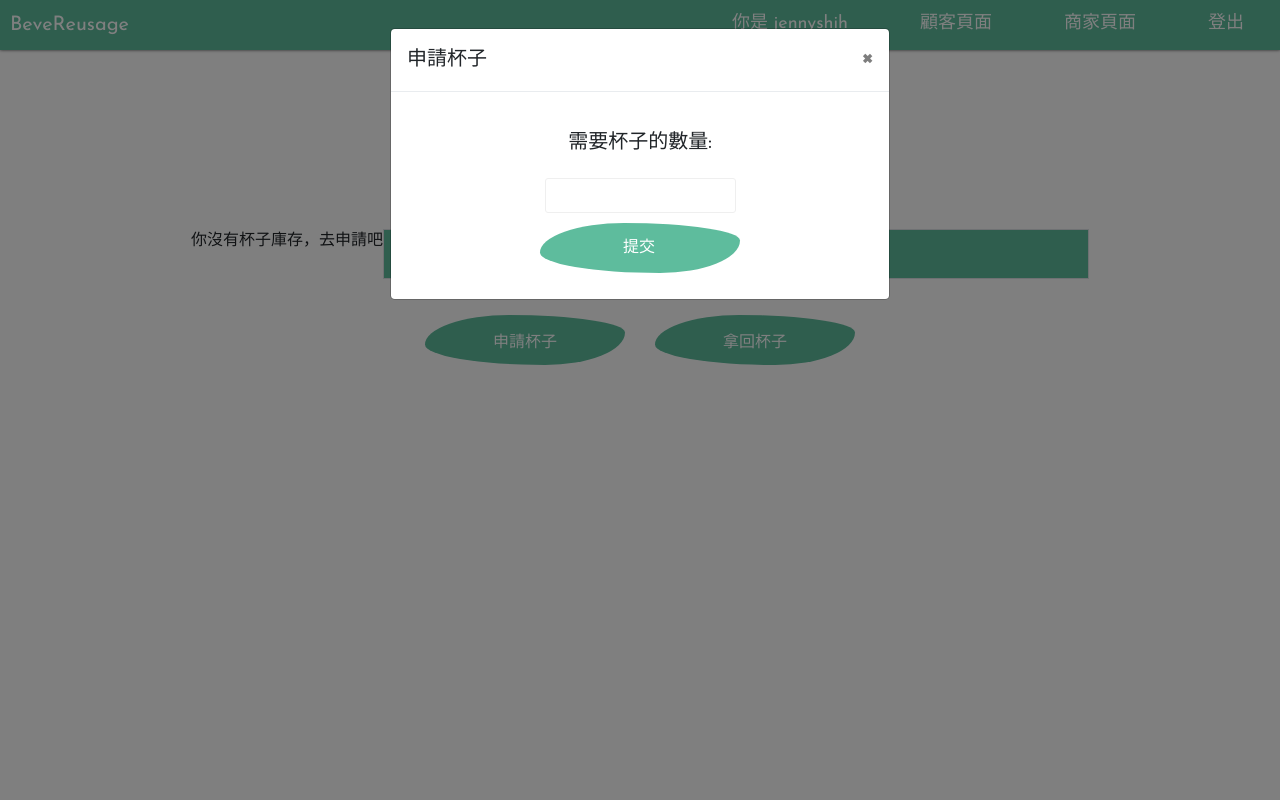
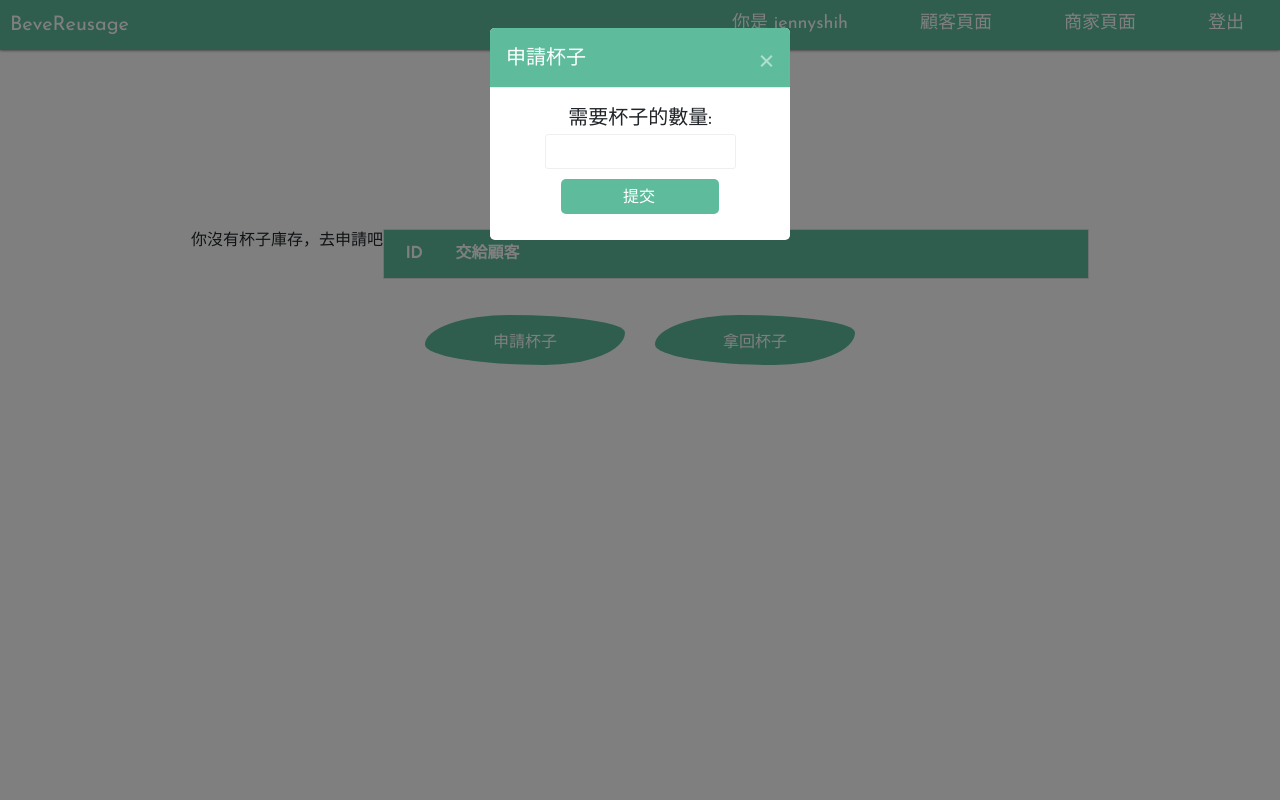
Before and after one commit to jenny-codes/cup-recycling, a Django app: page /interaction/business/manage-cups/ in a window 1280 px wide, after a click on "申請杯子". Run offline with Django 3.2, Linux system fonts and the light colour scheme; a user stored in the database is signed in; data comes from the database, SQL or seed files in the repository; both versions use the stored data as it was after the commit; lists and menus that the app fills with data are empty; some libraries are stand-ins or nearby versions.

Commit message:
修改modal樣式，修正slider

```diff
--- a/interaction/static/css/styles.css
+++ b/interaction/static/css/styles.css
@@ -267,7 +267,13 @@ p{
 	color: var(--color-text);
 	background-color: var(--color-main);
 }
-.btn-style:hover{
+.input-btn-style{
+	color: var(--color-text);
+	background-color: var(--color-main);
+	border-radius: 5px;
+	width:158px;
+}
+.input-btn-style:hover, .btn-style:hover{
 	background-color: var(--color-btn);
 }
 select, option{
@@ -288,6 +294,44 @@ select{
 	padding:0px 20px;
 	color: var(--color-main);
 	position: relative;
+}
+.modal-content{
+	width:300px;
+	border:none;
+}
+.modal-dialog{
+	display: flex;
+	justify-content: center;
+	align-items:center;
+}
+.modal-header{
+	background-color: var(--color-main);
+	height:60px;
+}
+.modal-title{
+	color: var(--color-text);
+}
+.modal-header .close{
+	margin:0px;
+}
+.x-origin{
+	position: relative;
+}
+.x-icon{
+	display: block;
+	width:15px;
+	height:2px;
+	background-color: var(--color-text);
+	position: absolute;
+}
+.x-icon-l{
+	transform: translateX(1px) rotate(45deg);
+}
+.x-icon-r{
+	transform:translateX(1px) rotate(-45deg);
+}
+.modal-body form label{
+	padding:0;
 }
 /* 共同設定---------------------------------------end */
 
--- a/interaction/templates/business_record.html
+++ b/interaction/templates/business_record.html
@@ -25,7 +25,7 @@
               <input type="hidden" name="cup_id" value="{{ cup.id }}">
               <td><div class="table_id">{{ cup.pk }}</div></td>
               <td>{{ assign_form.customer }}</td>
-              <td><input type="submit" name="submit" class="btn btn-style send-btn" value="Send"></td>
+              <td><input type="submit" name="submit" class="btn send-btn" value="Send"></td>
             </form>
           </tr>
         </tbody>
@@ -51,14 +51,17 @@
       <div class="modal-header">
         <h5 class="modal-title" id="exampleModalLabel">申請杯子</h5>
         <button type="button" class="close" data-dismiss="modal" aria-label="Close">
-          <span aria-hidden="true">&times;</span>
+            <div class="x-origin" aria-hidden="true">
+                <span class="x-icon x-icon-l"></span>
+                <span class="x-icon x-icon-r"></span>
+              </div>
         </button>
       </div>
       <div class="modal-body">
         <form action="{% url 'business-request-cups' %}" method="post" class="input-area">
           {% csrf_token %}
           {{ request_form }}
-          <input type="submit" value="提交" name="submit" class="btn btn-style">
+          <input type="submit" value="提交" name="submit" class="btn input-btn-style">
         </form>
       </div>
     </div>
@@ -71,14 +74,17 @@
       <div class="modal-header">
         <h5 class="modal-title" id="exampleModalLabel">拿回杯子</h5>
         <button type="button" class="close" data-dismiss="modal" aria-label="Close">
-          <span aria-hidden="true">&times;</span>
+          <div class="x-origin" aria-hidden="true">
+            <span class="x-icon x-icon-l"></span>
+            <span class="x-icon x-icon-r"></span>
+          </div>
         </button>
       </div>
       <div class="modal-body">
         <form action="{% url 'business-request-cups' %}" method="post" class="input-area">
           {% csrf_token %}
           {{ receive_form }}
-          <input type="submit" value="提交" name="submit" class="btn btn-style">
+          <input type="submit" value="提交" name="submit" class="btn input-btn-style">
         </form>
       </div>
     </div>
--- a/templates/registration/password_reset_done.html
+++ b/templates/registration/password_reset_done.html
@@ -1,5 +1,7 @@
 {% extends "base_generic.html" %}
 
 {% block content %}
-  <p>We've emailed you instructions for setting your password. If they haven't arrived in a few minutes, check your spam folder.</p>
-{% endblock %}
+<div class="input-sec">
+  <p class="hint_word">We've emailed you instructions for setting your password.</br>If they haven't arrived in a few minutes, check your spam folder.</p>
+</div>
+  {% endblock %}
--- a/templates/registration/password_reset_form.html
+++ b/templates/registration/password_reset_form.html
@@ -3,7 +3,7 @@
 {% block content %}
 <div class="input-sec">
   <form action="" method="post" class="input-area">
-    <h2 class="pb-2">Please reset your password</h2>
+    <h3>Please reset your password</h3>
     {% csrf_token %}
     {% if form.email.errors %}
       {{ form.email.errors }}
```
Also changed, not shown: other parts of interaction/static/css/styles.css (+38 -19 lines), interaction/templates/index.html (+11 -11 lines), templates/registration/logged_out.html (+6 -5 lines), templates/registration/login.html (+6 -4 lines), db.sqlite3.
